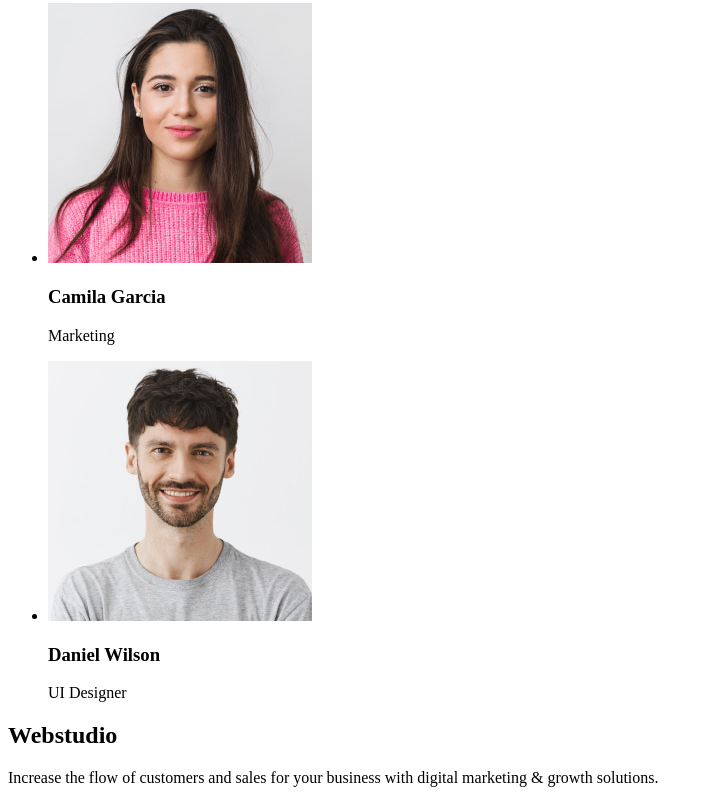
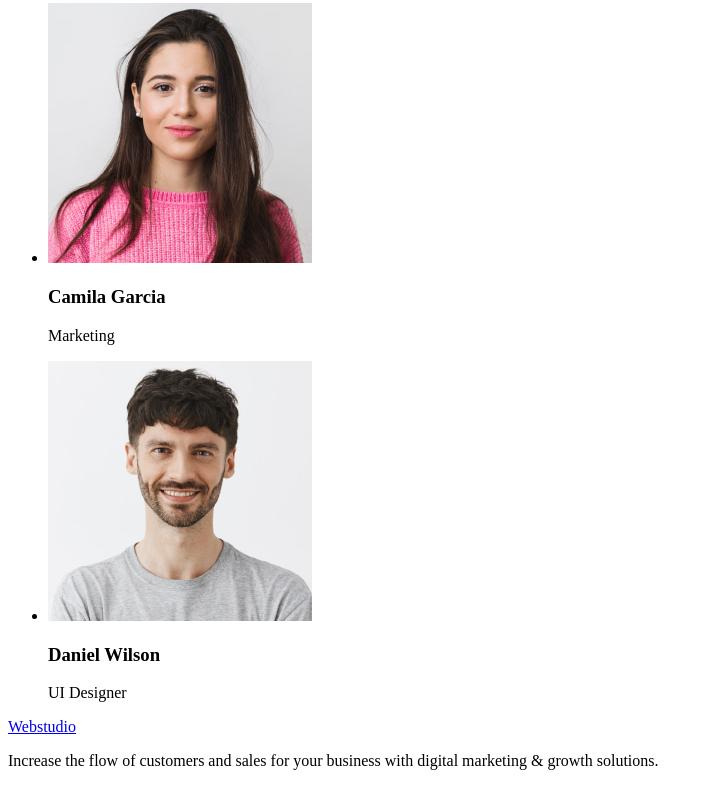
Before and after one commit to Demiter89/goit-markup-hw-01, a plain HTML site: page index.html in a window 1280 px wide. Shown: the part 1372-2175 px from the top of the page, without its empty margins (0-713 px from the left). Drawn offline with Linux system fonts and the light colour scheme.

Commit message:
add index file

```diff
--- a/index.html
+++ b/index.html
@@ -9,7 +9,7 @@
     <!-- heder list -->
     <header>
         <nav>
-            <a href="">Webstudio</a>
+            <a href="./index.html">Webstudio</a>
             <ul>
                 <li><a href="">Studio</a></li>
                 <li><a href="">Portfolio</a></li>
@@ -96,7 +96,7 @@
         </section>
     </main>
     <footer>
-        <h2>Webstudio</h2>
+        <a href="./index.html">Webstudio</a>
         <p>Increase the flow of customers and sales for your business with digital marketing & growth solutions.</p>
     </footer>
 
```
